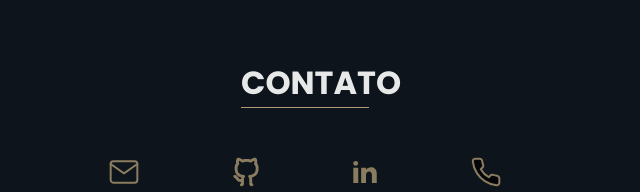
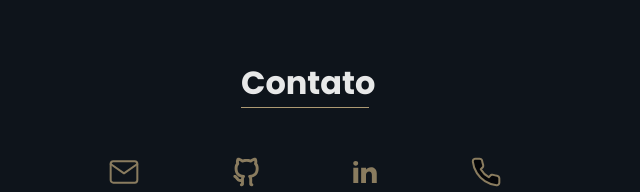
Before and after one commit to matiash26/Portfolio, a plain HTML site: page index.html in a window 1280 px wide. Shown: the part 2301-2493 px from the top of the page, 335-975 px from the left. Drawn offline with Linux system fonts and the light colour scheme.

Commit message:
arrumando o titulo de contato

```diff
--- a/index.html
+++ b/index.html
@@ -97,7 +97,7 @@
                 <ul class="projectContainer"></ul>
             </section>
             <section id="contact" class="contact hidden">
-                <h2 class="title">CONTATO</h2>
+                <h2 class="title">Contato</h2>
                 <div class="socialMedia">
                     <a href="mailto:matias.henri26@gmail.com" target="_blank">
                         <img src="./assets/icons/email.svg" alt="icone de email" id="email">
```
Also changed, not shown: assets/Screenshot_2022-11-23-16-52-27-158_com.miui.home.jpg (added).
